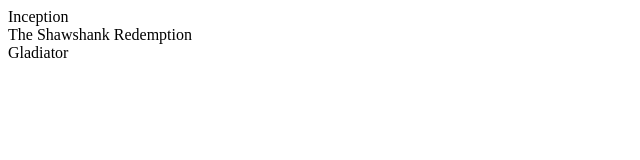
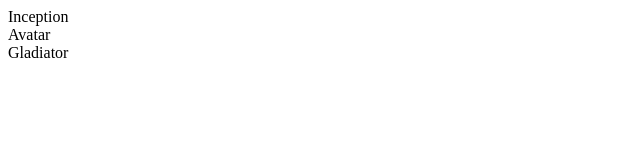
Before and after one commit to sharmilasanu/myFlix-client, a React (Vite) app: page / in a window 1280 px wide. Shown: the top 160 px of the page, without its empty margins (0-640 px from the left). Built offline with nearby package versions, Linux system fonts and the light colour scheme.

Commit message:
Update index.jsx

```diff
--- a/src/index.jsx
+++ b/src/index.jsx
@@ -1,5 +1,6 @@
 import React from 'react';
 import ReactDOM from 'react-dom';
+import MainView from './components/MainView/main-view';
 
 // Import statement to indicate that you need to bundle `./index.scss`
 import './index.scss';
@@ -8,11 +9,7 @@ import './index.scss';
 class MyFlixApplication extends React.Component {
   render() {
     return (
-      <div className="main-view">
-        <div>Inception</div>
-        <div>The Shawshank Redemption</div>
-        <div>Gladiator</div>
-      </div>
+      <MainView />
     );
   }
 }
```
